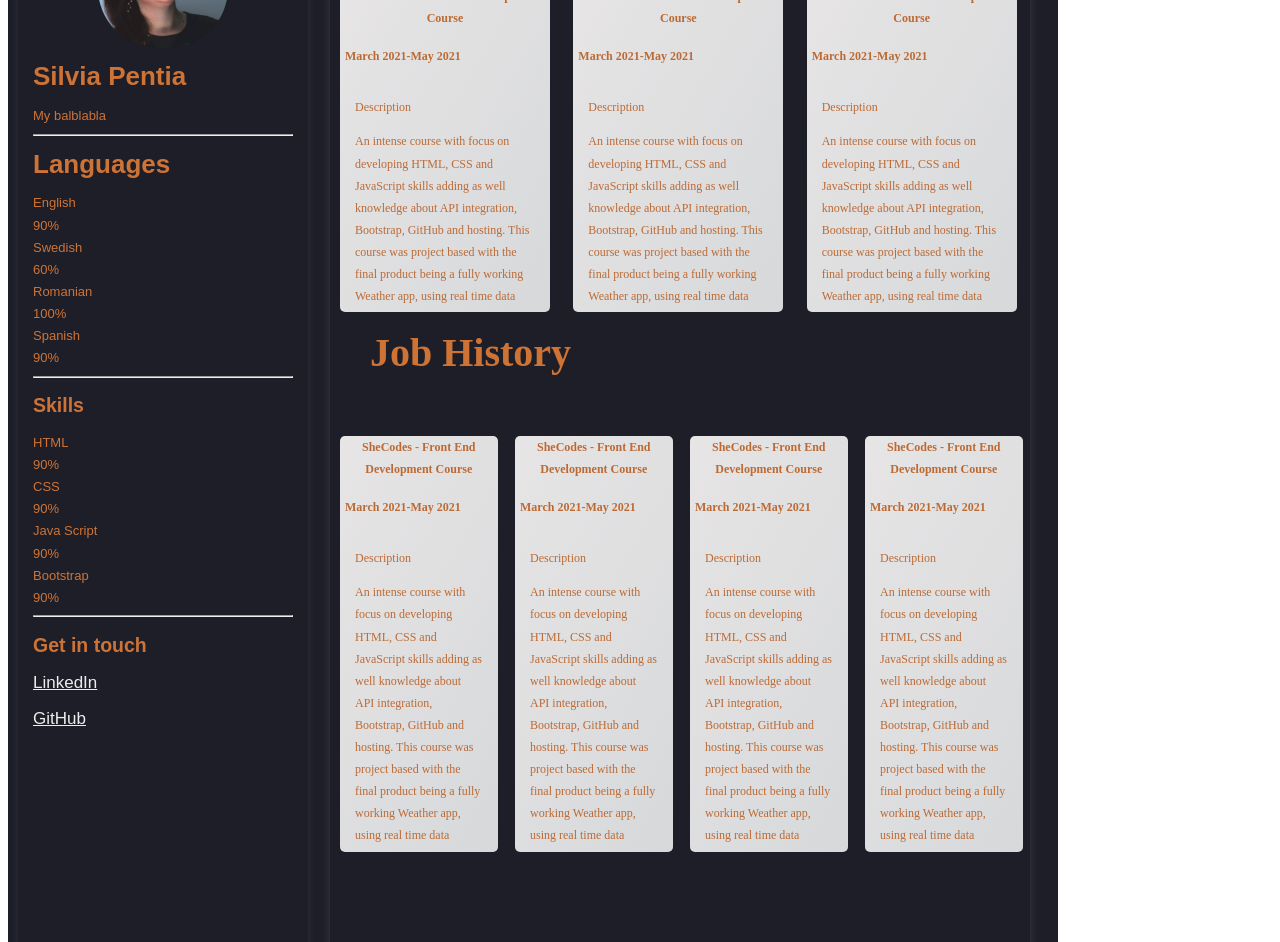
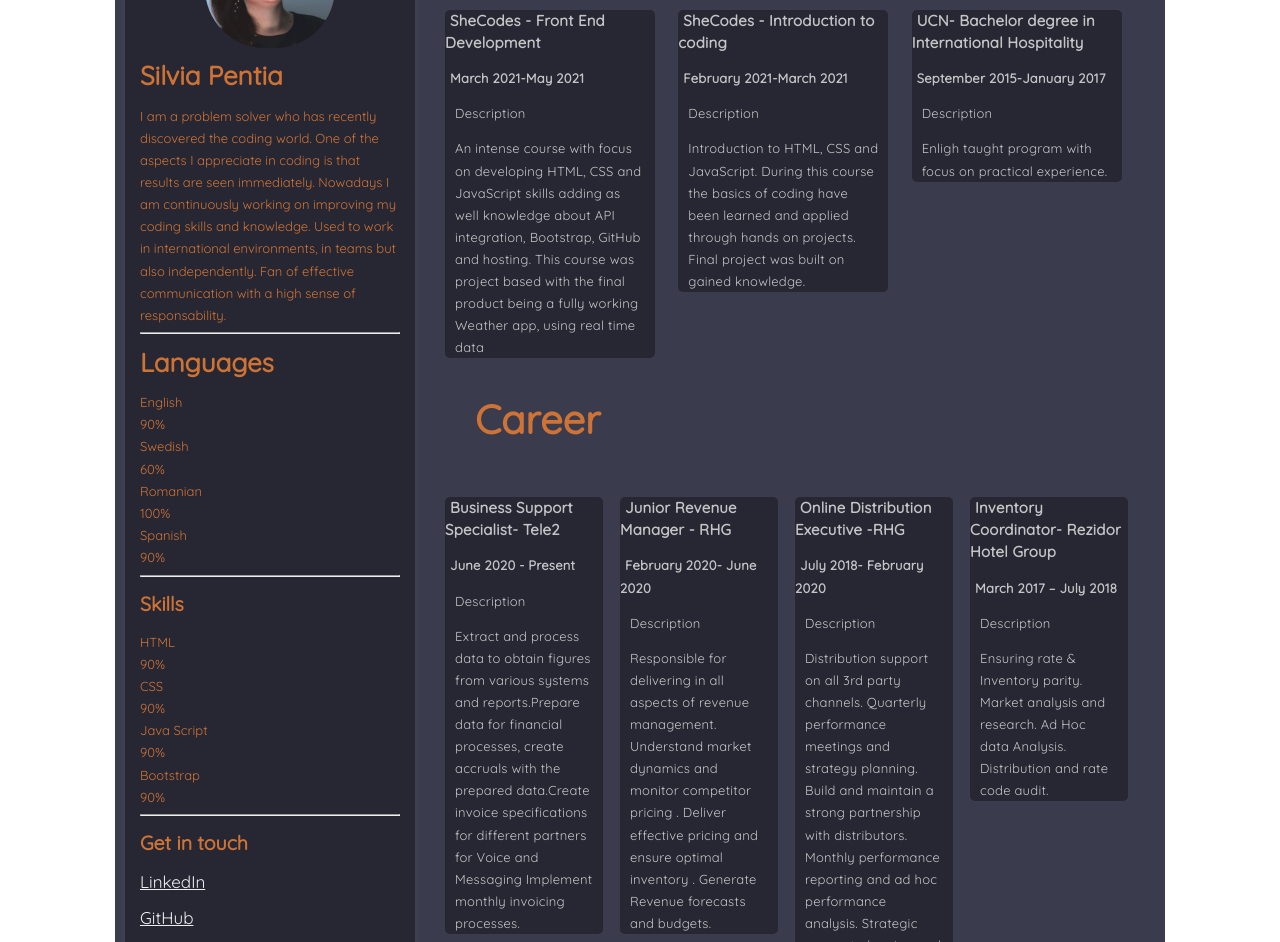
Before and after one commit to Silvia-Penti/CV--Silvia-Pentia, a plain HTML site: page index.html in a window 1280 px wide. Shown: the part 130-1072 px from the top of the page. Before the commit the page ends 800 px from the top, so only its background shows below. Drawn offline with Linux system fonts and the light colour scheme.

Commit message:
Font adjusted, cards filled with relevant info, description amended

```diff
--- a/index.html
+++ b/index.html
@@ -5,7 +5,11 @@
     <meta http-equiv="X-UA-Compatible" content="IE=edge" />
     <meta name="viewport" content="width=device-width, initial-scale=1.0" />
     <link rel="stylesheet" href="source.css" />
-
+    <link rel="preconnect" href="https://fonts.gstatic.com" />
+    <link
+      href="https://fonts.googleapis.com/css2?family=Quicksand&display=swap"
+      rel="stylesheet"
+    />
     <title>CV Silvia Pentia</title>
   </head>
   <body>
@@ -13,7 +17,14 @@
       <div class="info">
         <img class="photo" src="silvi.jpg" />
         <h1>Silvia Pentia</h1>
-        <div class="introduction">My balblabla</div>
+        <div class="introduction">
+          I am a problem solver who has recently discovered the coding world.
+          One of the aspects I appreciate in coding is that results are seen
+          immediately. Nowadays I am continuously working on improving my coding
+          skills and knowledge. Used to work in international environments, in
+          teams but also independently. Fan of effective communication with a
+          high sense of responsability.
+        </div>
         <hr />
 
         <div class="languages">
@@ -166,9 +177,7 @@
         <div class="grid-container-1">
           <div class="grid-child">
             <div class="card">
-              <span class="course"
-                ><h4>SheCodes - Front End Development Course</h4></span
-              >
+              <span class="course">SheCodes - Front End Development</span>
               <span class="course-duration"
                 ><p><strong>March 2021-May 2021</strong></p></span
               >
@@ -184,113 +193,96 @@
           </div>
           <div class="grid-child">
             <div class="card">
-              <span class="course"
-                ><h4>SheCodes - Front End Development Course</h4></span
-              >
+              <span class="course">SheCodes - Introduction to coding</span>
               <span class="course-duration"
-                ><p><strong>March 2021-May 2021</strong></p></span
+                ><p><strong>February 2021-March 2021</strong></p></span
               >
               <div class="course-description">
                 <p>Description</p>
-                An intense course with focus on developing HTML, CSS and
-                JavaScript skills adding as well knowledge about API
-                integration, Bootstrap, GitHub and hosting. This course was
-                project based with the final product being a fully working
-                Weather app, using real time data
+                Introduction to HTML, CSS and JavaScript. During this course the
+                basics of coding have been learned and applied through hands on
+                projects. Final project was built on gained knowledge.
               </div>
             </div>
           </div>
           <div class="grid-child">
             <div class="card">
               <span class="course"
-                ><h4>SheCodes - Front End Development Course</h4></span
+                >UCN- Bachelor degree in International Hospitality</span
               >
               <span class="course-duration"
-                ><p><strong>March 2021-May 2021</strong></p></span
+                ><p><strong>September 2015-January 2017</strong></p></span
               >
               <div class="course-description">
                 <p>Description</p>
-                An intense course with focus on developing HTML, CSS and
-                JavaScript skills adding as well knowledge about API
-                integration, Bootstrap, GitHub and hosting. This course was
-                project based with the final product being a fully working
-                Weather app, using real time data
+                Enligh taught program with focus on practical experience.
               </div>
             </div>
           </div>
         </div>
         <div class="career">
-          <h5>Job History</h5>
+          <h5>Career</h5>
           <div class="grid-container-2">
             <div class="grid-child purple">
               <div class="card">
-                <span class="course"
-                  ><h4>SheCodes - Front End Development Course</h4></span
-                >
+                <span class="course">Business Support Specialist- Tele2</span>
                 <span class="course-duration"
-                  ><p><strong>March 2021-May 2021</strong></p></span
+                  ><p><strong>June 2020 - Present</strong></p></span
                 >
                 <div class="course-description">
                   <p>Description</p>
-                  An intense course with focus on developing HTML, CSS and
-                  JavaScript skills adding as well knowledge about API
-                  integration, Bootstrap, GitHub and hosting. This course was
-                  project based with the final product being a fully working
-                  Weather app, using real time data
+                  Extract and process data to obtain figures from various
+                  systems and reports.Prepare data for financial processes,
+                  create accruals with the prepared data.Create invoice
+                  specifications for different partners for Voice and Messaging
+                  Implement monthly invoicing processes.
+                </div>
+              </div>
+            </div>
+            <div class="grid-child green">
+              <div class="card">
+                <span class="course">Junior Revenue Manager - RHG</span>
+                <span class="course-duration"
+                  ><p><strong>February 2020- June 2020</strong></p></span
+                >
+                <div class="course-description">
+                  <p>Description</p>
+                  Responsible for delivering in all aspects of revenue
+                  management. Understand market dynamics and monitor competitor
+                  pricing . Deliver effective pricing and ensure optimal
+                  inventory . Generate Revenue forecasts and budgets.
+                </div>
+              </div>
+            </div>
+            <div class="grid-child green">
+              <div class="card">
+                <span class="course">Online Distribution Executive -RHG </span>
+                <span class="course-duration"
+                  ><p><strong>July 2018- February 2020</strong></p></span
+                >
+                <div class="course-description">
+                  <p>Description</p>
+                  Distribution support on all 3rd party channels. Quarterly
+                  performance meetings and strategy planning. Build and maintain
+                  a strong partnership with distributors. Monthly performance
+                  reporting and ad hoc performance analysis. Strategic account
+                  planning and strategy implementation.
                 </div>
               </div>
             </div>
             <div class="grid-child green">
               <div class="card">
                 <span class="course"
-                  ><h4>SheCodes - Front End Development Course</h4></span
+                  >Inventory Coordinator- Rezidor Hotel Group</span
                 >
                 <span class="course-duration"
-                  ><p><strong>March 2021-May 2021</strong></p></span
+                  ><p><strong>March 2017 – July 2018</strong></p></span
                 >
                 <div class="course-description">
                   <p>Description</p>
-                  An intense course with focus on developing HTML, CSS and
-                  JavaScript skills adding as well knowledge about API
-                  integration, Bootstrap, GitHub and hosting. This course was
-                  project based with the final product being a fully working
-                  Weather app, using real time data
-                </div>
-              </div>
-            </div>
-            <div class="grid-child green">
-              <div class="card">
-                <span class="course"
-                  ><h4>SheCodes - Front End Development Course</h4></span
-                >
-                <span class="course-duration"
-                  ><p><strong>March 2021-May 2021</strong></p></span
-                >
-                <div class="course-description">
-                  <p>Description</p>
-                  An intense course with focus on developing HTML, CSS and
-                  JavaScript skills adding as well knowledge about API
-                  integration, Bootstrap, GitHub and hosting. This course was
-                  project based with the final product being a fully working
-                  Weather app, using real time data
-                </div>
-              </div>
-            </div>
-            <div class="grid-child green">
-              <div class="card">
-                <span class="course"
-                  ><h4>SheCodes - Front End Development Course</h4></span
-                >
-                <span class="course-duration"
-                  ><p><strong>March 2021-May 2021</strong></p></span
-                >
-                <div class="course-description">
-                  <p>Description</p>
-                  An intense course with focus on developing HTML, CSS and
-                  JavaScript skills adding as well knowledge about API
-                  integration, Bootstrap, GitHub and hosting. This course was
-                  project based with the final product being a fully working
-                  Weather app, using real time data
+                  Ensuring rate & Inventory parity. Market analysis and
+                  research. Ad Hoc data Analysis. Distribution and rate code
+                  audit.
                 </div>
               </div>
             </div>
--- a/source.css
+++ b/source.css
@@ -1,15 +1,17 @@
 .container {
-  background-color: rgb(30, 30, 40);
+  background-color: rgb(59, 59, 78);
   display: block;
+  margin: 0 auto;
   font-weight: 400;
   height: 1200px;
   line-height: 22.1px;
   width: 1050px;
   border-radius: 5px;
-  position: fixed;
   font-size: 40px;
+  font-family: "Quicksand", sans-serif;
 }
 .info {
+  background-color: rgb(39, 39, 51);
   margin-bottom: 10px;
   margin-top: 20px;
   margin-left: 10px;
@@ -18,9 +20,9 @@
   box-sizing: border-box;
   color: rgb(206, 115, 54);
   display: block;
-  font-family: Poppins, sans-serif;
+
   font-size: 13px;
-  font-weight: 400;
+
   height: 1150px;
   line-height: 22.1px;
   width: 290px;
@@ -40,33 +42,30 @@
 }
 .education {
   background-origin: padding-box;
-  box-shadow: rgba(173, 173, 218, 0.2) 0px 3px 8px 0px;
   box-sizing: border-box;
   color: rgb(206, 115, 54);
-  display: block;
-  position: fixed;
-  height: 1150px;
+  position: relative;
   width: 700px;
   left: 320px;
-
-  margin-bottom: 20px;
-  margin-top: 20px;
-  margin-left: 10px;
+  padding-top: 30px;
 }
 h3,
 h5 {
-  margin-top: 20px;
+  margin-top: 40px;
   margin-left: 40px;
   font-size: 40px;
 }
 .card {
   width: 90%;
-  font-size: 12px;
+  font-size: 13px;
+  font-weight: 400;
   margin-left: 10px;
-  background-image: linear-gradient(120deg, #fdfbfb 0%, #ebedee 100%);
-  opacity: 0.9;
+  background-color: rgb(39, 39, 51);
+  letter-spacing: 0.25px;
+  text-size-adjust: 100%;
   border-radius: 5px;
   display: block;
+  color: rgb(196, 196, 199);
 }
 .grid-container-1 {
   display: grid;
@@ -77,8 +76,13 @@ h5 {
   grid-template-columns: 1fr 1fr 1fr 1fr;
 }
 .course-description {
-  padding: 5px;
   margin: 10px;
+}
+.course {
+  font-size: 15px;
+  font-weight: bold;
+  padding-top: 5px;
+  padding-left: 5px;
 }
 strong {
   margin-left: 5px;
```
